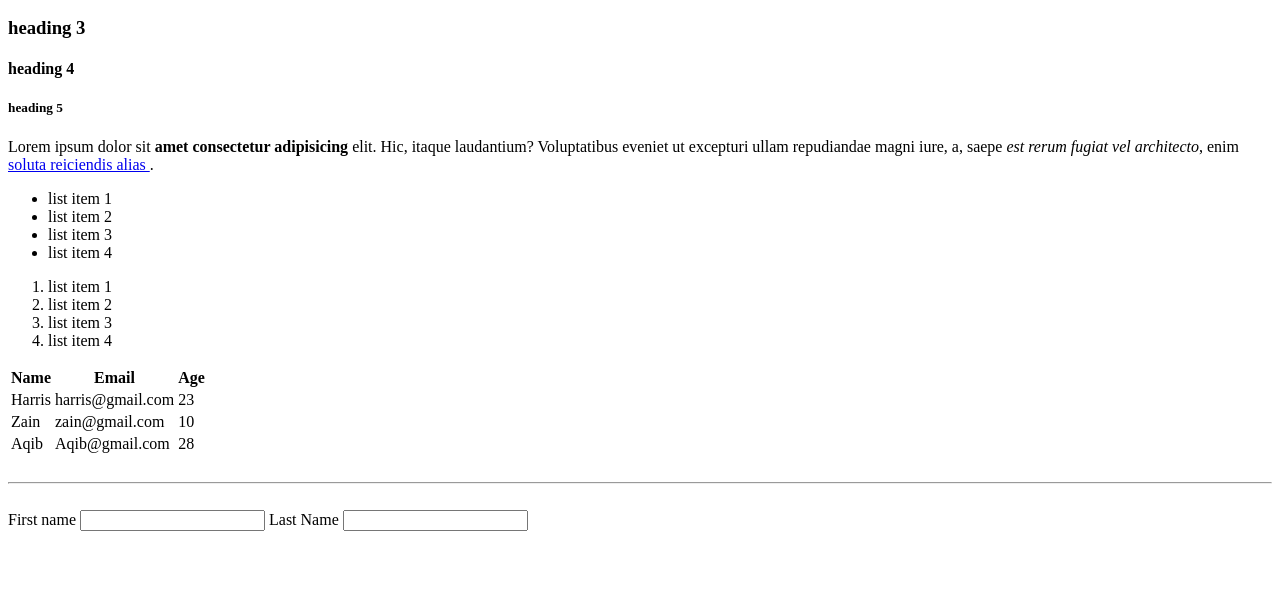
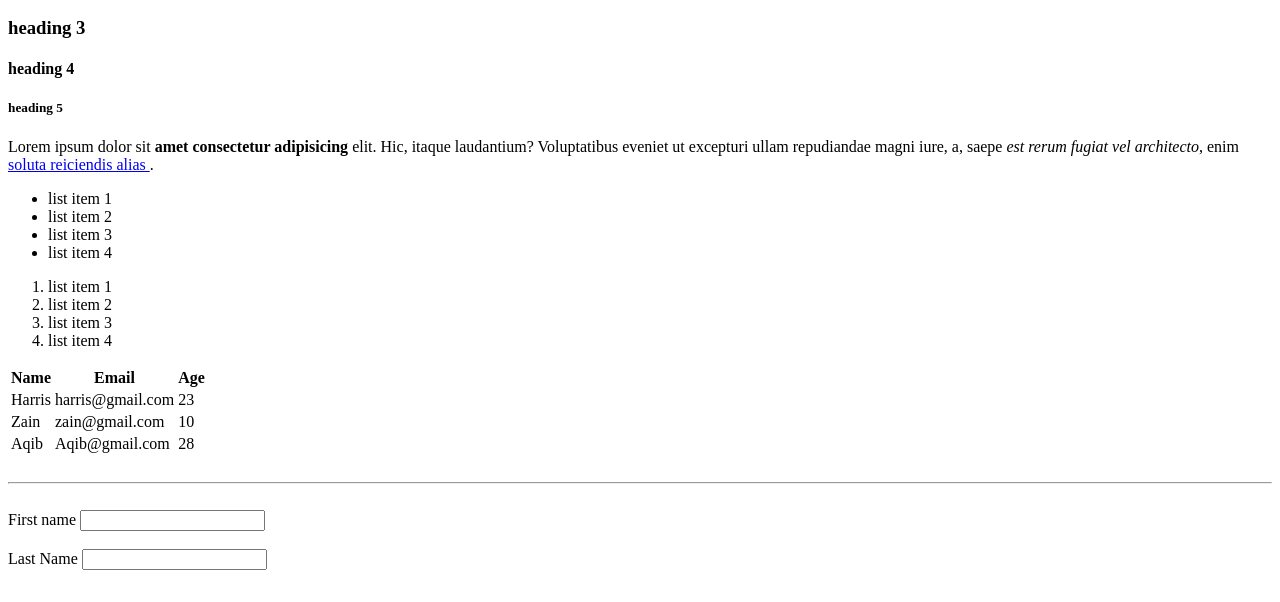
Before and after one commit to hhhhhh8987/First-github-project, a plain HTML site: page index.html in a window 1280 px wide. Shown: the part 110-712 px from the top of the page. Drawn offline with Linux system fonts and the light colour scheme.

Commit message:
add div element

```diff
--- a/index.html
+++ b/index.html
@@ -69,12 +69,15 @@
 
     <!--forms-->
      <form action="process.php" method="post">
-      <label>First name</label>
-      <input type="text" name="firstName" >
-
-      <label>Last Name</label>
-      <input type="text" name="lastName" >
-
+       <div>
+          <label>First name</label>
+          <input type="text" name="firstName" >
+       </div>
+       <br>
+       <div>
+          <label>Last Name</label>
+          <input type="text" name="lastName" >
+       </div>
 
      </form>
 
```
